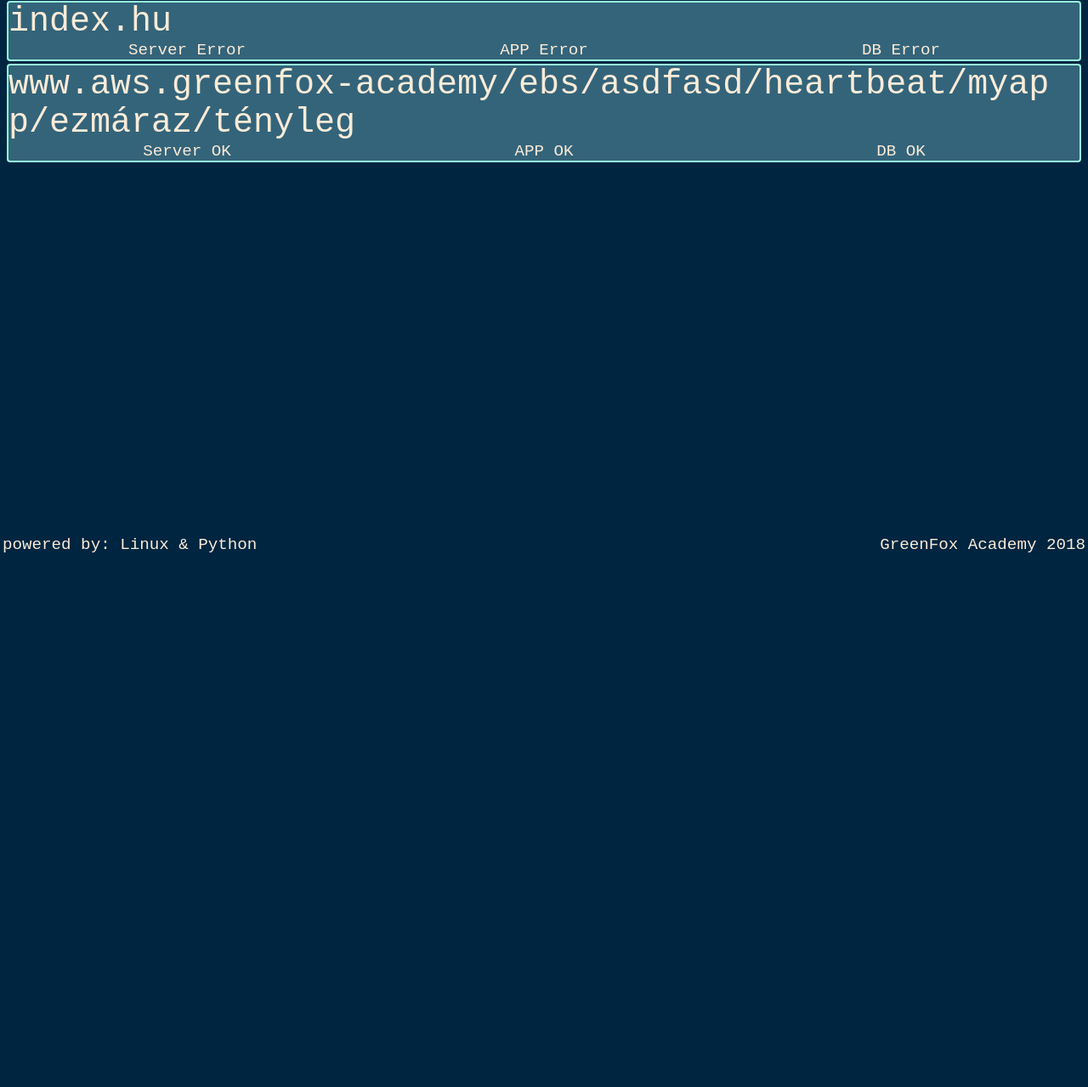
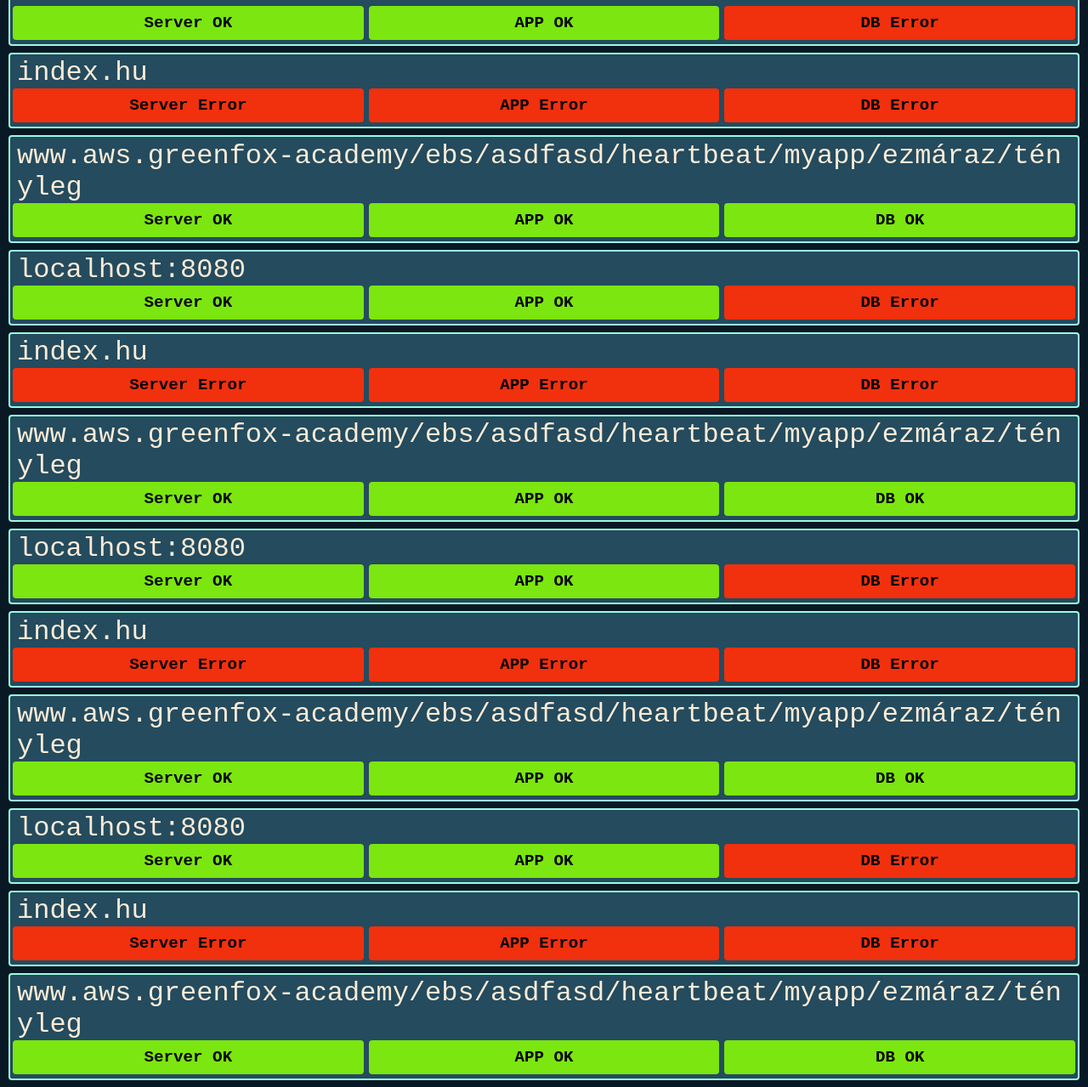
Before and after one commit to DonBattery/watchfox, a plain HTML site: page www/index.html in a window 1280 px wide. Shown: the part 145-1424 px from the top of the page at 85% size. Before the commit the page ends 800 px from the top, so only its background shows below. Drawn offline with Linux system fonts and the light colour scheme.

Commit message:
css added

```diff
--- a/www/index.html
+++ b/www/index.html
@@ -9,8 +9,11 @@
   </head>
   <body>
     <div id="wrapper">
-      <img id="logoPic" src="https://i.imgur.com/YKru2uA.png" alt="WatchFox icon" height="42" width="42">
-      <div id="headBar">WatchFox - Service Status Report</div>
+      <div id="headBox">
+        <img id="logoPic" src="https://i.imgur.com/YKru2uA.png" alt="WatchFox icon" height="64" width="64">
+        <div id="headBar">WatchFox - Service Status Report</div>
+        <div id="generationTime">Generated on 2018/02/15 at 18:33:41</div>
+      </div>
       <div id="reports">
         <div class="reportBox">
           <div class="statusHead">localhost:8080</div>
@@ -36,10 +39,78 @@
             <div class="statusReport statusOK">DB OK</div>
           </div>
         </div>
-      </div>
-      <div id="footBar">
-        <div id="leftFoot">powered by: Linux & Python</div>
-        <div id="rightFoot">GreenFox Academy 2018</div>
+        <div class="reportBox">
+          <div class="statusHead">localhost:8080</div>
+          <div class="statusBox">
+            <div class="statusReport statusOK">Server OK</div>
+            <div class="statusReport statusOK">APP OK</div>
+            <div class="statusReport statusError">DB Error</div>
+          </div>
+        </div>
+        <div class="reportBox">
+          <div class="statusHead">index.hu</div>
+          <div class="statusBox">
+            <div class="statusReport statusError">Server Error</div>
+            <div class="statusReport statusError">APP Error</div>
+            <div class="statusReport statusError">DB Error</div>
+          </div>
+        </div>
+        <div class="reportBox">
+          <div class="statusHead">www.aws.greenfox-academy/ebs/asdfasd/heartbeat/myapp/ezmáraz/tényleg</div>
+          <div class="statusBox">
+            <div class="statusReport statusOK">Server OK</div>
+            <div class="statusReport statusOK">APP OK</div>
+            <div class="statusReport statusOK">DB OK</div>
+          </div>
+        </div>
+        <div class="reportBox">
+          <div class="statusHead">localhost:8080</div>
+          <div class="statusBox">
+            <div class="statusReport statusOK">Server OK</div>
+            <div class="statusReport statusOK">APP OK</div>
+            <div class="statusReport statusError">DB Error</div>
+          </div>
+        </div>
+        <div class="reportBox">
+          <div class="statusHead">index.hu</div>
+          <div class="statusBox">
+            <div class="statusReport statusError">Server Error</div>
+            <div class="statusReport statusError">APP Error</div>
+            <div class="statusReport statusError">DB Error</div>
+          </div>
+        </div>
+        <div class="reportBox">
+          <div class="statusHead">www.aws.greenfox-academy/ebs/asdfasd/heartbeat/myapp/ezmáraz/tényleg</div>
+          <div class="statusBox">
+            <div class="statusReport statusOK">Server OK</div>
+            <div class="statusReport statusOK">APP OK</div>
+            <div class="statusReport statusOK">DB OK</div>
+          </div>
+        </div>
+        <div class="reportBox">
+          <div class="statusHead">localhost:8080</div>
+          <div class="statusBox">
+            <div class="statusReport statusOK">Server OK</div>
+            <div class="statusReport statusOK">APP OK</div>
+            <div class="statusReport statusError">DB Error</div>
+          </div>
+        </div>
+        <div class="reportBox">
+          <div class="statusHead">index.hu</div>
+          <div class="statusBox">
+            <div class="statusReport statusError">Server Error</div>
+            <div class="statusReport statusError">APP Error</div>
+            <div class="statusReport statusError">DB Error</div>
+          </div>
+        </div>
+        <div class="reportBox">
+          <div class="statusHead">www.aws.greenfox-academy/ebs/asdfasd/heartbeat/myapp/ezmáraz/tényleg</div>
+          <div class="statusBox">
+            <div class="statusReport statusOK">Server OK</div>
+            <div class="statusReport statusOK">APP OK</div>
+            <div class="statusReport statusOK">DB OK</div>
+          </div>
+        </div>
       </div>
     </div>
   </body>
--- a/www/style.css
+++ b/www/style.css
@@ -8,7 +8,7 @@
   margin: 0px;
   box-sizing: border-box;
 
-  background-color:rgb(0, 37, 64);
+  background-color:rgb(8, 24, 36);
   color: antiquewhite;
   min-height: 95%;
   width: 100%;
@@ -22,28 +22,40 @@
   margin: 5px;
 }
 
+#headBox {
+  display: inline-block;
+}
+
 #logoPic {
-  display: inline-flex;
+  display: inline-block;
+  background-color: rgb(211, 243, 255);
+  border: 2px solid rgb(154, 252, 222);
+  border-radius: 6px;
 }
 
 #headBar {
-  display: inline-flex;
+  display: inline-block;
+  position: relative;
+  font-size: 2rem;
+  top: -1.5rem;
 }
 
 .reportBox {
   flex: 1;
   display: flex;
   flex-direction: column;
-  background-color: rgb(52, 100, 122);
+  background-color: rgb(36, 75, 94);
   border: 2px solid rgb(154, 252, 222);
   border-radius: 4px;
-  margin: 3px;
+  margin: 5px 5px 8px 5px;
 }
 
 
 .statusHead {
   flex: 1;
-  font-size: 2.5rem;
+  font-size: 2rem;
+  margin-left: 0.5rem;
+  margin-top: 0.2rem;
   word-break: break-all;
 }
 
@@ -58,20 +70,24 @@
 .statusReport {
   flex: 1;
   text-align: center;
+  vertical-align: middle;
+  margin: 0px 3px 5px 3px;
+  border-radius: 4px;
+  height: 2.5rem;
+  line-height: 2.5rem;
+  white-space: nowrap;
+  overflow: hidden;
+  color: rgb(0, 0, 0);
+  font-weight: bold;
 }
 
-#leftFoot {
-  position: fixed;
-  left: 3px;
-  bottom: 3px;
+.statusOK {
+  background-color: rgb(123, 230, 16)
 }
 
-#rightFoot {
-  position: fixed;
-  right: 3px;
-  bottom: 3px;
+.statusError {
+  background-color: rgb(241, 48, 14);
 }
-
 
 @media screen and (max-width: 899px) {
   html{
@@ -81,6 +97,9 @@
 
 @media screen and (max-width: 599px) {
   html{
-    font-size: 0.5rem;
+    font-size: 0.66rem;
+  }
+  #headBar {
+    top: -0.5rem;
   }
 }
```
